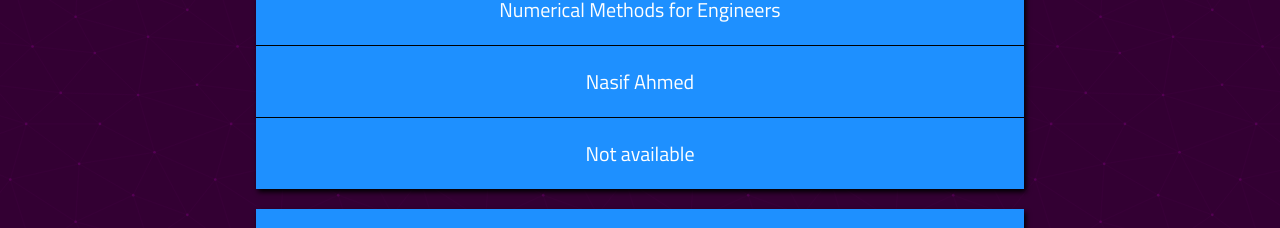
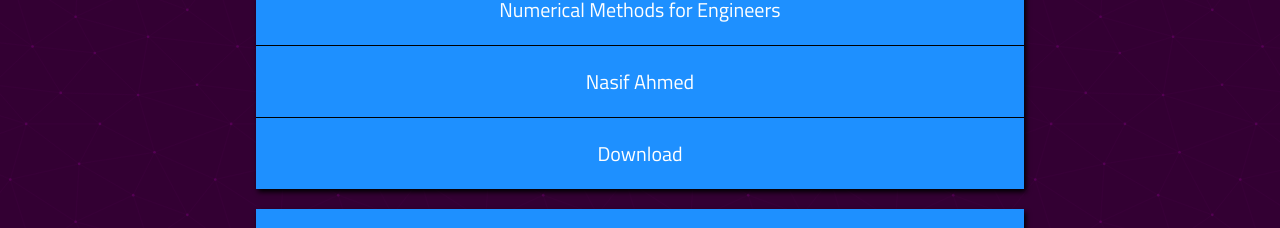
Before and after one commit to mamun-0/notice-app, a React (Create React App) app: page /#/files in a window 1280 px wide. Shown: the part 10839-11067 px from the top of the page. Built offline with nearby package versions, Linux system fonts and the light colour scheme.

Commit message:
adding download link to CSE 335

```diff
--- a/src/Components/Files/data/data.js
+++ b/src/Components/Files/data/data.js
@@ -315,8 +315,8 @@
         teacherName: 'Nasif Ahmed',
         subjectCode: 'CSE 355',
         subjectName: 'Numerical Methods for Engineers',
-        a_tag_title: 'Not available',
-        link: '',
+        a_tag_title: 'Download',
+        link: 'https://drive.google.com/file/d/1KPnyg9YEbKLJOudvT7oYDPr4NRQOpUkS/view?usp=share_link',
       },
       {
         id: 6,
```
